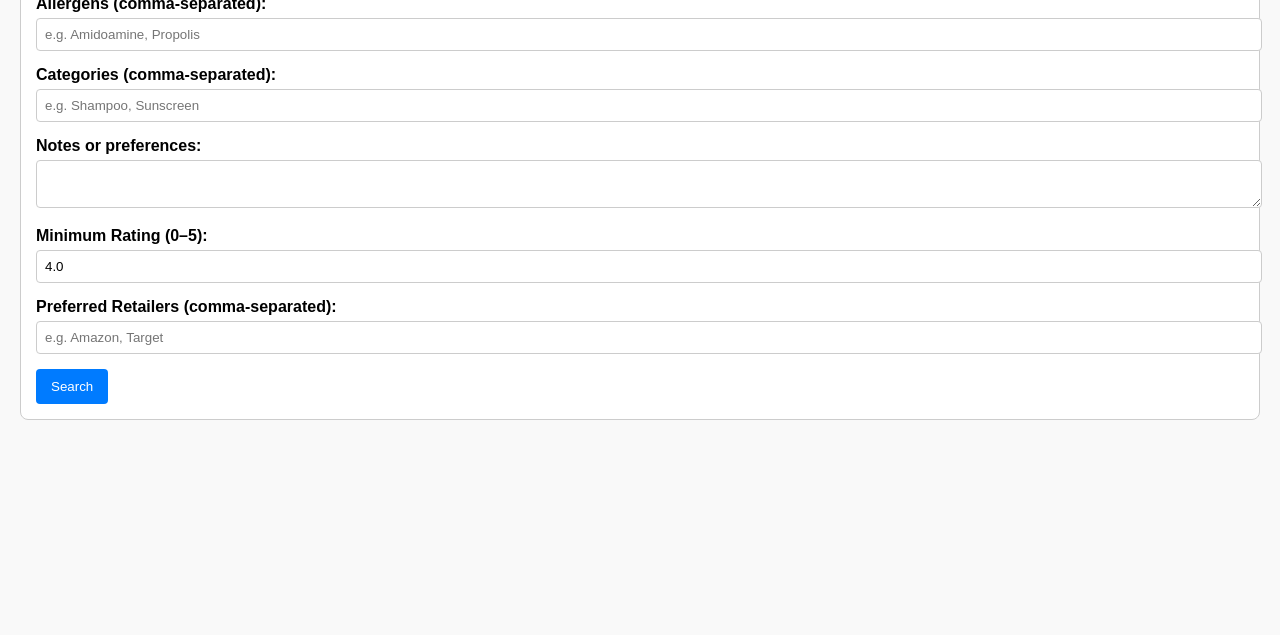
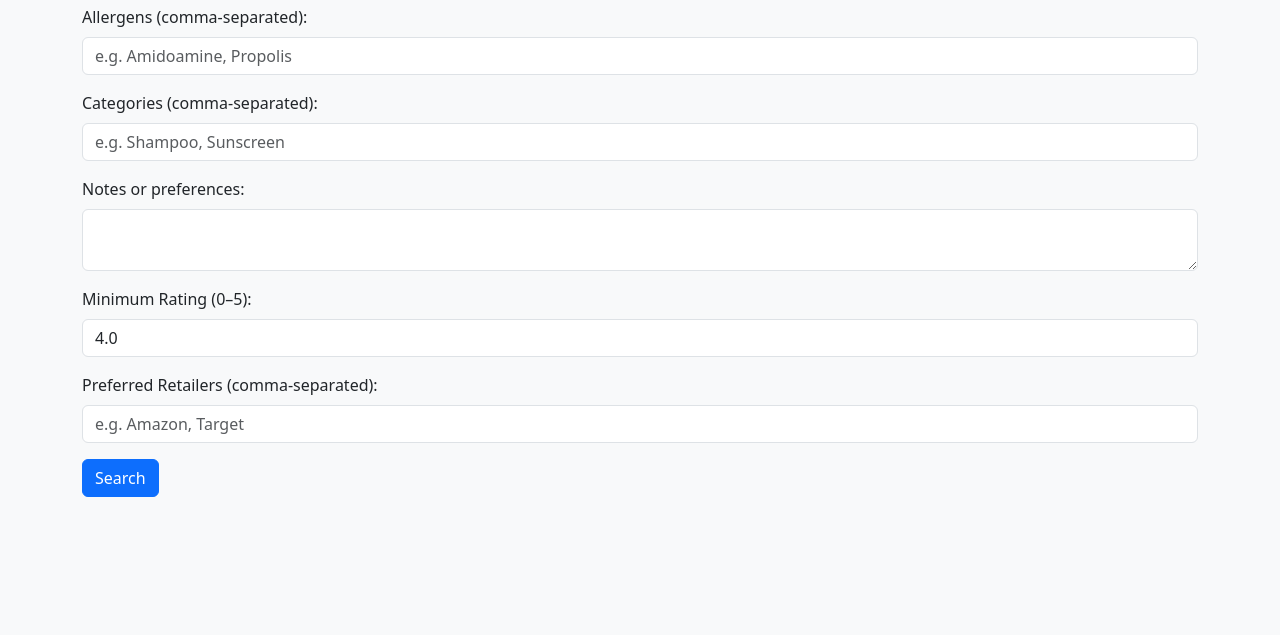
Before and after one commit to GetElevaite/allergen-safe-finder, a website: page public/index.html in a window 1280 px wide. Shown: the part 165-800 px from the top of the page. Drawn offline with nearby package versions, Linux system fonts and the light colour scheme.

Commit message:
Update index.html

```diff
--- a/public/index.html
+++ b/public/index.html
@@ -2,109 +2,87 @@
 <html lang="en">
 <head>
   <meta charset="UTF-8" />
-  <meta name="viewport" content="width=device-width, initial-scale=1.0"/>
+  <meta name="viewport" content="width=device-width, initial-scale=1.0" />
   <title>Allergen-Safe Product Finder</title>
+
+  <!-- Bootstrap CSS for styling -->
+  <link
+    href="https://cdn.jsdelivr.net/npm/bootstrap@5.3.0/dist/css/bootstrap.min.css"
+    rel="stylesheet"
+  />
+
   <style>
     body {
-      font-family: Arial, sans-serif;
-      margin: 20px;
-      background-color: #f9f9f9;
-    }
-    h1 {
-      color: #333;
-    }
-    form {
-      background: #fff;
-      padding: 15px;
-      border-radius: 8px;
-      border: 1px solid #ccc;
-      margin-bottom: 20px;
-    }
-    label {
-      font-weight: bold;
-    }
-    input, textarea {
-      width: 100%;
-      margin: 5px 0 15px 0;
-      padding: 8px;
-      border: 1px solid #ccc;
-      border-radius: 4px;
-    }
-    button {
-      padding: 10px 15px;
-      background: #007BFF;
-      color: #fff;
-      border: none;
-      border-radius: 4px;
-      cursor: pointer;
-    }
-    button:hover {
-      background: #0056b3;
-    }
-    .category-header {
-      margin-top: 20px;
-      color: #444;
-      border-bottom: 1px solid #ccc;
+      background-color: #f8f9fa;
+      padding: 20px;
     }
     .product-grid {
       display: grid;
       grid-template-columns: repeat(auto-fill, minmax(250px, 1fr));
-      gap: 15px;
+      gap: 1rem;
     }
     .product-card {
-      background: #fff;
+      background: white;
       border: 1px solid #ddd;
-      border-radius: 6px;
-      padding: 10px;
+      padding: 1rem;
+      border-radius: 8px;
     }
     .product-title {
-      margin: 0 0 5px 0;
-      font-size: 1.1em;
+      font-size: 1.1rem;
+      margin-bottom: 0.5rem;
     }
     .product-meta {
-      font-size: 0.9em;
+      font-size: 0.9rem;
       color: #555;
-      margin-bottom: 8px;
+      margin-bottom: 0.5rem;
     }
     .product-links a {
-      color: #007BFF;
+      color: #007bff;
       text-decoration: none;
     }
     .product-links a:hover {
       text-decoration: underline;
     }
-    .no-results {
-      font-style: italic;
-      color: #777;
-    }
   </style>
 </head>
 <body>
-  <div style="padding:12px;background:#fff3cd;border:1px solid #ffe58f;border-radius:8px;margin:12px 0;">
+  <div class="alert alert-warning" style="margin-bottom: 20px;">
     Hello from index.html — if you can see this, the page is loading.
   </div>
 
-  <h1>Allergen-Safe Product Finder</h1>
-  <form id="finderForm">
-    <label for="allergens">Allergens (comma-separated):</label>
-    <input type="text" id="allergens" placeholder="e.g. Amidoamine, Propolis"/>
+  <div class="container">
+    <h1 class="mb-4">Allergen-Safe Product Finder</h1>
+    <form id="finderForm" class="mb-4">
+      <div class="mb-3">
+        <label for="allergens" class="form-label">Allergens (comma-separated):</label>
+        <input type="text" id="allergens" class="form-control" placeholder="e.g. Amidoamine, Propolis" />
+      </div>
 
-    <label for="categories">Categories (comma-separated):</label>
-    <input type="text" id="categories" placeholder="e.g. Shampoo, Sunscreen"/>
+      <div class="mb-3">
+        <label for="categories" class="form-label">Categories (comma-separated):</label>
+        <input type="text" id="categories" class="form-control" placeholder="e.g. Shampoo, Sunscreen" />
+      </div>
 
-    <label for="notes">Notes or preferences:</label>
-    <textarea id="notes" rows="2"></textarea>
+      <div class="mb-3">
+        <label for="notes" class="form-label">Notes or preferences:</label>
+        <textarea id="notes" class="form-control"></textarea>
+      </div>
 
-    <label for="rating_floor">Minimum Rating (0–5):</label>
-    <input type="number" id="rating_floor" value="4.0" step="0.1" min="0" max="5"/>
+      <div class="mb-3">
+        <label for="rating_floor" class="form-label">Minimum Rating (0–5):</label>
+        <input type="number" id="rating_floor" class="form-control" value="4.0" step="0.1" min="0" max="5" />
+      </div>
 
-    <label for="retailers">Preferred Retailers (comma-separated):</label>
-    <input type="text" id="retailers" placeholder="e.g. Amazon, Target"/>
+      <div class="mb-3">
+        <label for="retailers" class="form-label">Preferred Retailers (comma-separated):</label>
+        <input type="text" id="retailers" class="form-control" placeholder="e.g. Amazon, Target" />
+      </div>
 
-    <button type="submit">Search</button>
-  </form>
+      <button type="submit" class="btn btn-primary">Search</button>
+    </form>
 
-  <div id="results"></div>
+    <div id="results"></div>
+  </div>
 
   <script>
     const form = document.getElementById("finderForm");
```
